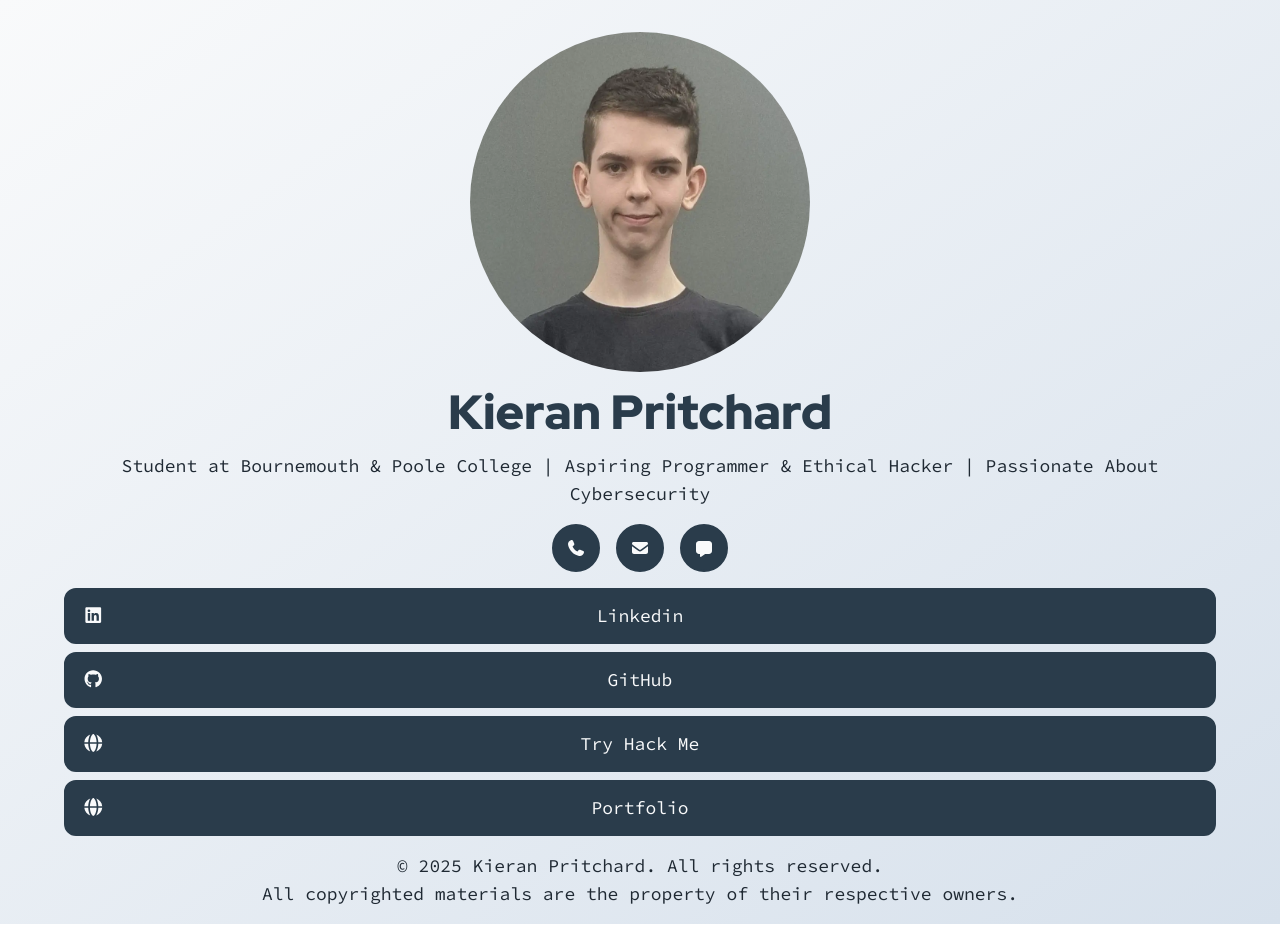
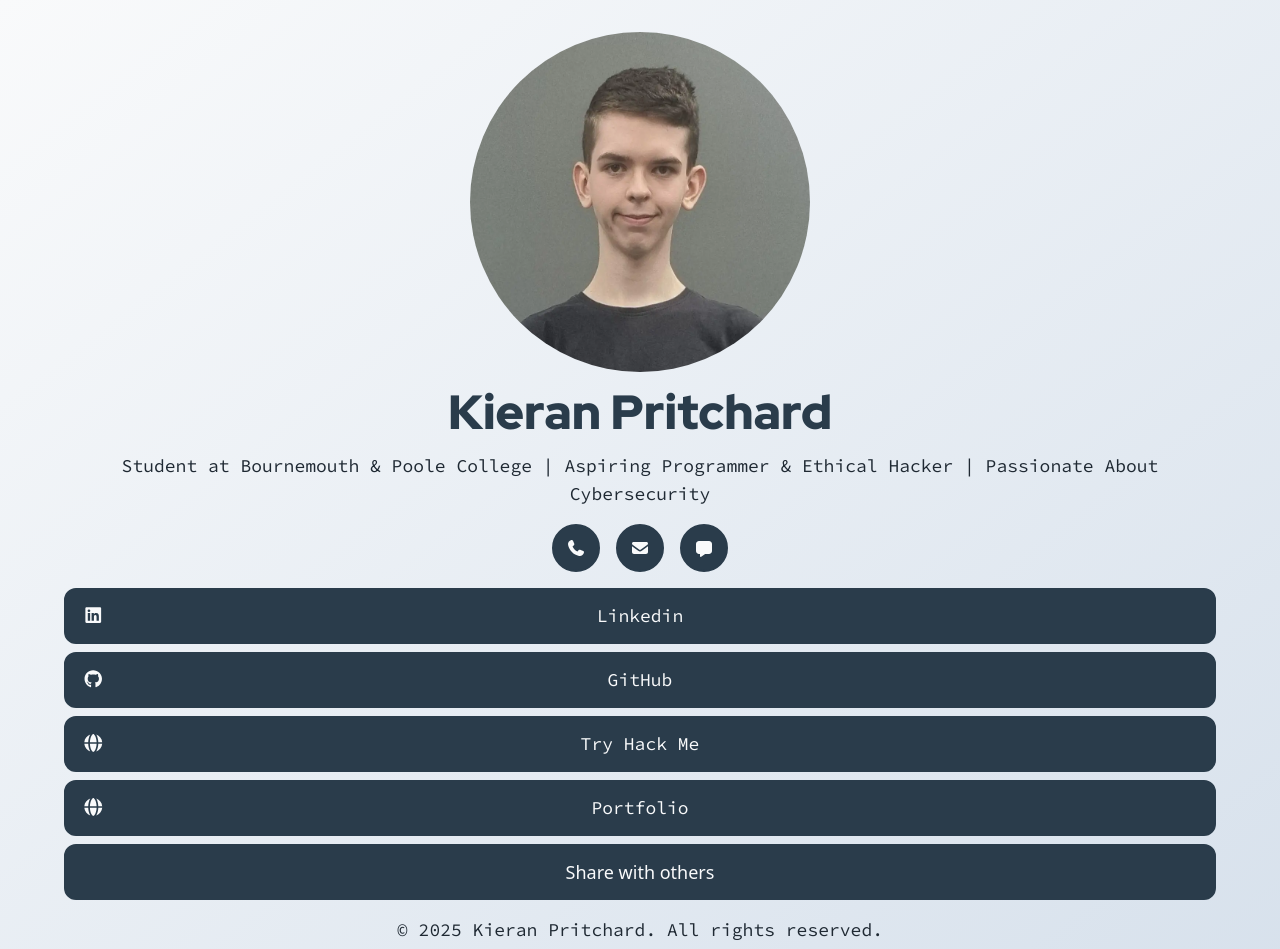
Before and after one commit to KieranPritchard/LinkNest, a React (Vite) app: page / in a window 1280 px wide. Shown: the top 949 px of the page. Before the commit the page ends 924 px from the top, so only its background shows below. Built offline with nearby package versions, Linux system fonts and the light colour scheme.

Commit message:
added qrcode to the program

```diff
--- a/src/App.jsx
+++ b/src/App.jsx
@@ -4,6 +4,7 @@ import Footer from './components/Footer'
 import LinkButton from './components/LinkButton'
 import NameBox from './components/NameBox'
 import ProfileImage from './components/ProfileImage'
+import ShareButton from './components/ShareButton'
 import '@fontsource/red-hat-display/900.css';   // Red Hat Display, weight 900
 import '@fontsource/source-code-pro/400.css';   // Source Code Pro, weight 400
 
@@ -18,6 +19,7 @@ function App() {
         <LinkButton buttonName={"GitHub"} buttonLink={"https://github.com/KieranPritchard"} />
         <LinkButton buttonName={"Try Hack Me"} buttonLink={"https://tryhackme.com/p/NightProxy"} />
         <LinkButton buttonName={"Portfolio"} buttonLink={"https://kieranpritchard.github.io/Kieran-Pritchard-Portfolio/"} />
+        <ShareButton />
       </div>
       <Footer />
     </div>
--- /dev/null
+++ b/src/components/ShareButton.jsx
@@ -0,0 +1,34 @@
+import { useState } from "react";
+import qrCode from "../assets/qr_code.webp"
+
+function ShareButton() {
+    const [isOpen, setIsOpen] = useState(false);
+
+    const handleClick = () => {
+        setIsOpen((prev) => !prev);
+    };
+
+    return (
+        <div
+            onClick={handleClick}
+            className={`flex flex-col items-center justify-center bg-[#2a3c4b] dark:bg-[#a9d6e5]
+                text-[#f9fafb] dark:text-[#0d1b2a] border-[#2a3c4b] dark:border-[#a9d6e5]
+                hover:text-[#2a3c4b] dark:hover:text-[#a9d6e5] w-full rounded-xl border-2
+                text-lg my-2 hover:bg-transparent transition-all duration-300 ease-in-out px-4
+                ${isOpen ? "h-auto" : "h-14"}`}
+        >
+        <p className={`${isOpen ? "mt-5": "mt-0"}`} >Share with others</p>
+        {isOpen && (
+            <div id="qrCode" className="pt-5 flex justify-center">
+            <img
+                src={qrCode}
+                alt="QR Code"
+                className="aspect-square h-auto w-3/4 pb-5"
+            />
+            </div>
+        )}
+        </div>
+    );
+}
+
+export default ShareButton;
```
Also changed, not shown: src/assets/qr_code.webp (added), 1 other file (tests, documents, lock files or other folders).
